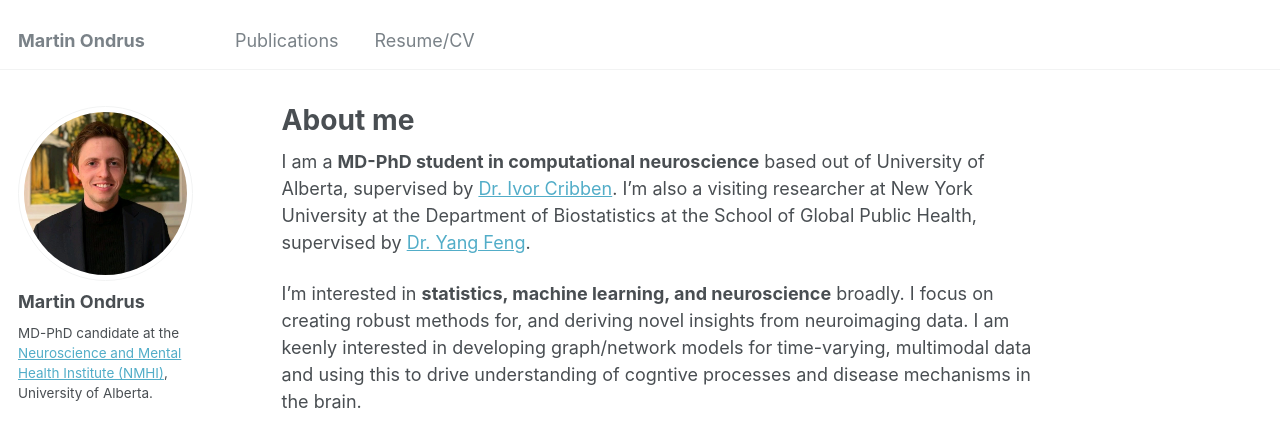
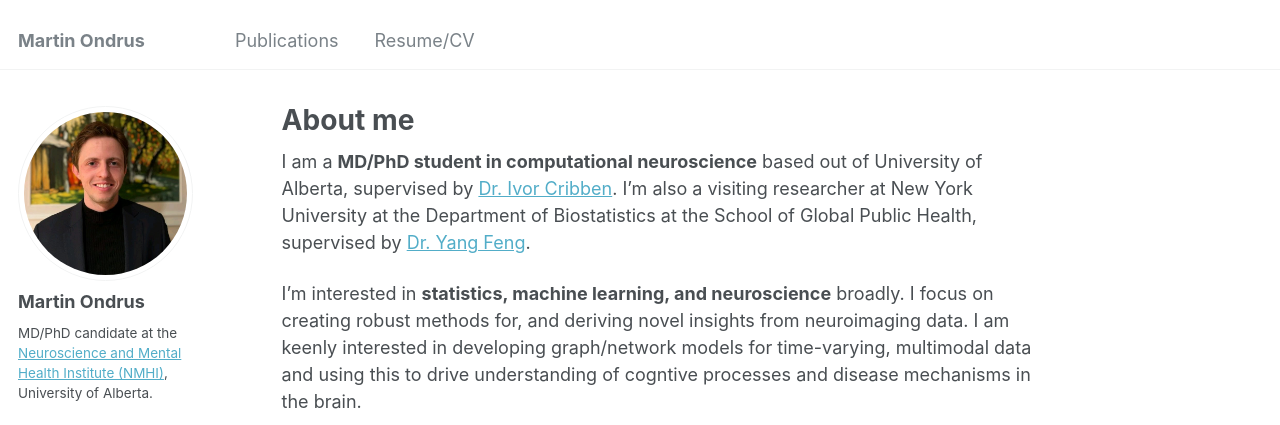
Before and after one commit to mondrus96/mondrus96.github.io, a Jekyll site: the page built from _pages/about.md, in a window 1280 px wide and 964 px high. Shown: the top 425 px of the window. Built offline with Jekyll 4.4.1, drawn with Linux system fonts in a browser that asks for light colours; some web fonts are replaced.

```diff
--- a/_config.yml
+++ b/_config.yml
@@ -24,7 +24,7 @@ author:
   avatar           : "profile.png"
   name             : "Martin Ondrus"
   pronouns         : #
-  bio              : "MD-PhD candidate at the <a href='https://www.ualberta.ca/neuroscience-and-mental-health-institute/index.html'>Neuroscience and Mental Health Institute (NMHI)</a>, University of Alberta."
+  bio              : "MD/PhD candidate at the <a href='https://www.ualberta.ca/neuroscience-and-mental-health-institute/index.html'>Neuroscience and Mental Health Institute (NMHI)</a>, University of Alberta."
   location         : "Edmonton mostly, NYC sometimes"
   employer         : #
   uri              : # URL
--- a/_pages/about.md
+++ b/_pages/about.md
@@ -7,7 +7,7 @@ redirect_from:
   - /about.html
 ---
 
-I am a **MD-PhD student in computational neuroscience** based out of University of Alberta, supervised by [Dr. Ivor Cribben](https://apps.ualberta.ca/directory/person/cribben). I'm also a visiting researcher at New York University at the Department of Biostatistics at the School of Global Public Health, supervised by [Dr. Yang Feng](https://yangfeng.hosting.nyu.edu/).
+I am a **MD/PhD student in computational neuroscience** based out of University of Alberta, supervised by [Dr. Ivor Cribben](https://apps.ualberta.ca/directory/person/cribben). I'm also a visiting researcher at New York University at the Department of Biostatistics at the School of Global Public Health, supervised by [Dr. Yang Feng](https://yangfeng.hosting.nyu.edu/).
 
 I'm interested in **statistics, machine learning, and neuroscience** broadly. I focus on creating robust methods for, and deriving novel insights from neuroimaging data. I am keenly interested in developing graph/network models for time-varying, multimodal data and using this to drive understanding of cogntive processes and disease mechanisms in the brain.
 
```
